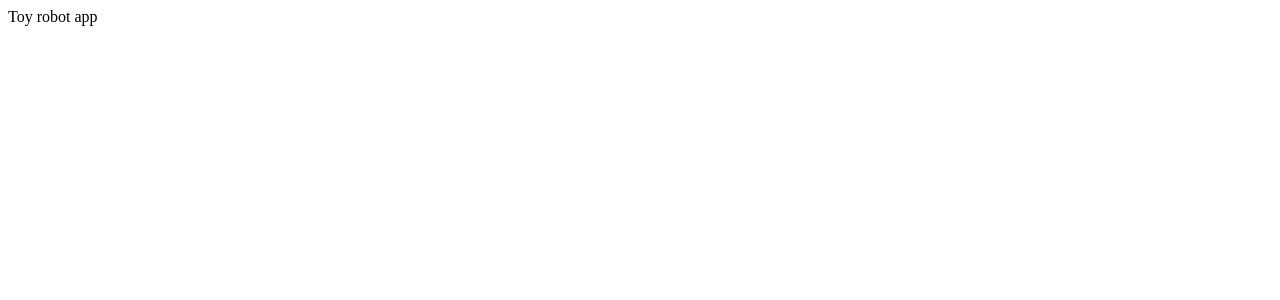
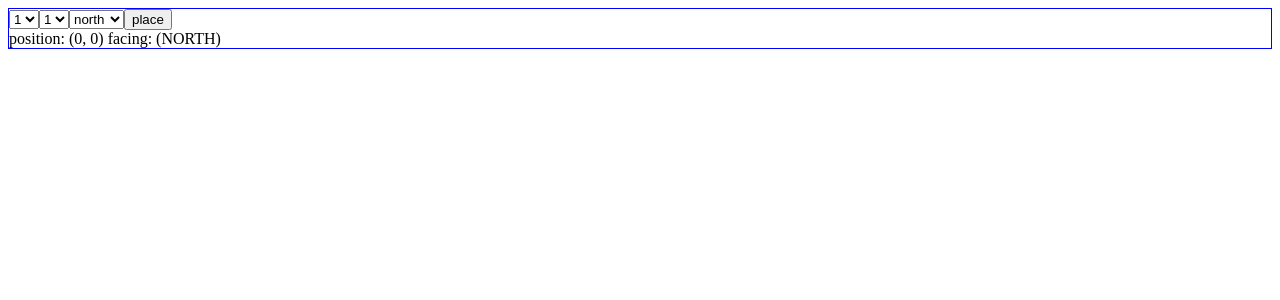
Before and after one commit to meligatt/toy-robot-react, a React app: page / in a window 1280 px wide. Shown: the top 300 px of the page. Built offline with nearby package versions, Linux system fonts and the light colour scheme.

Commit message:
Add board stateful component

```diff
--- a/src/components/App.js
+++ b/src/components/App.js
@@ -1,10 +1,11 @@
-import React, { Component } from 'react';
+import React from 'react';
+import Board from './Board';
 
-class App extends Component{
-  render() {
-    return(
-      <div>Toy robot app</div>
-    );
-  }
-}
+const App = () => {
+  return(
+    <div style = { {border: '1px solid blue'} }>
+      <Board />
+    </div>
+  );
+};
 export default App;
--- /dev/null
+++ b/src/components/Board.js
@@ -0,0 +1,47 @@
+import './Board.scss';
+import React, { Component } from 'react';
+
+class Board extends Component{
+  constructor(props) {
+    super(props);
+    this.state= {
+      boardHeight: 5,
+      boardWidth: 5,
+      robotPosX: 0,
+      robotPosY: 0,
+      robotDirection: 'NORTH',
+    };
+  }
+  render() {
+    const {robotPosX, robotPosY, robotDirection } =  this.state;
+    return(
+      <main>
+        <select name = "x" id = "x">
+          <option value = "1">1</option>
+          <option value = "2">2</option>
+          <option value = "3">3</option>
+          <option value = "4">4</option>
+          <option value = "5">5</option>
+        </select>
+        <select name = "y" id = "y">
+          <option value = "1">1</option>
+          <option value = "2">2</option>
+          <option value = "3">3</option>
+          <option value = "4">4</option>
+          <option value = "5">5</option>
+        </select>
+        <select name = "direction" id = "direction">
+          <option value = "north">north</option>
+          <option value = "south">south</option>
+          <option value = "west">west</option>
+          <option value = "east">east</option>
+        </select>
+        <button>place</button>
+        <div>
+        position: ({robotPosX}, {robotPosY}) facing: ({robotDirection})
+        </div>
+      </main>
+    );
+  }
+}
+export default Board;
--- /dev/null
+++ b/src/components/Board.scss
@@ -0,0 +1,28 @@
+* {
+  box-sizing: border-box;
+}
+
+.flex-grid {
+  display: flex;
+  margin: 0;
+}
+
+.flex-grid .col {
+  flex: 1;
+}
+
+.col {
+  padding: 5px;
+  min-height: 100px;
+  width: 100%;
+  border: 1px dotted #CCC;
+}
+
+.flex-grid-fifth {
+  display: flex;
+  justify-content: space-between;
+}
+
+.flex-grid-fifth .col {
+  width: 20%;
+}
```
Also changed, not shown: 2 other files (tests, documents, lock files or other folders).
